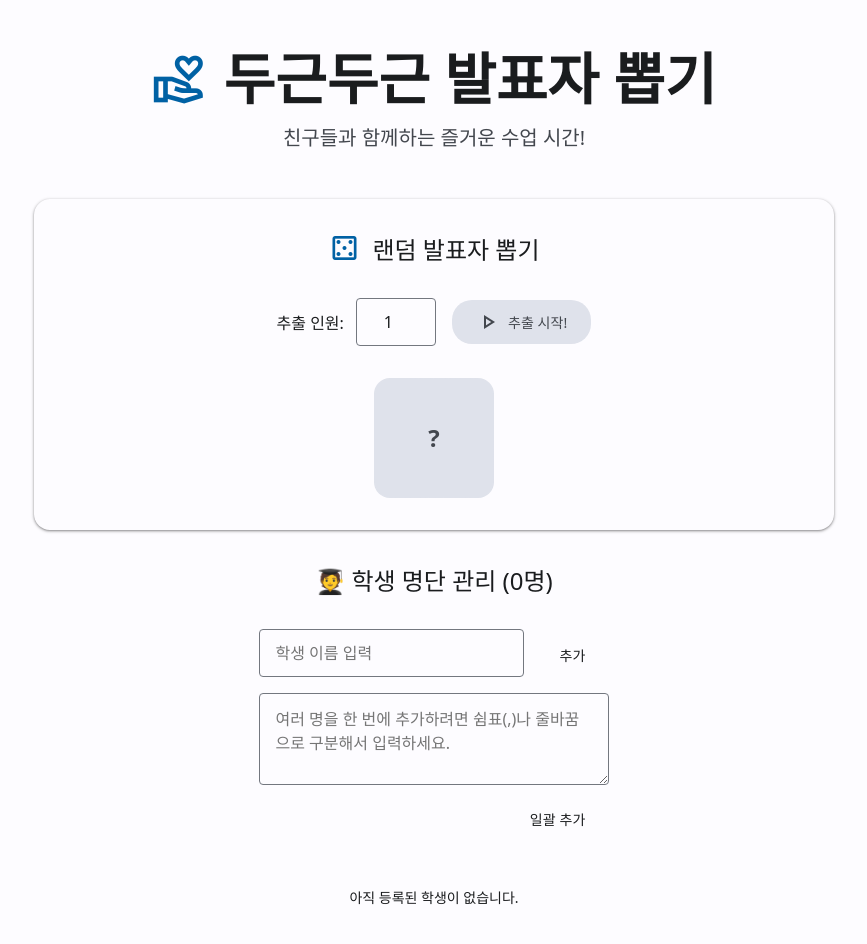
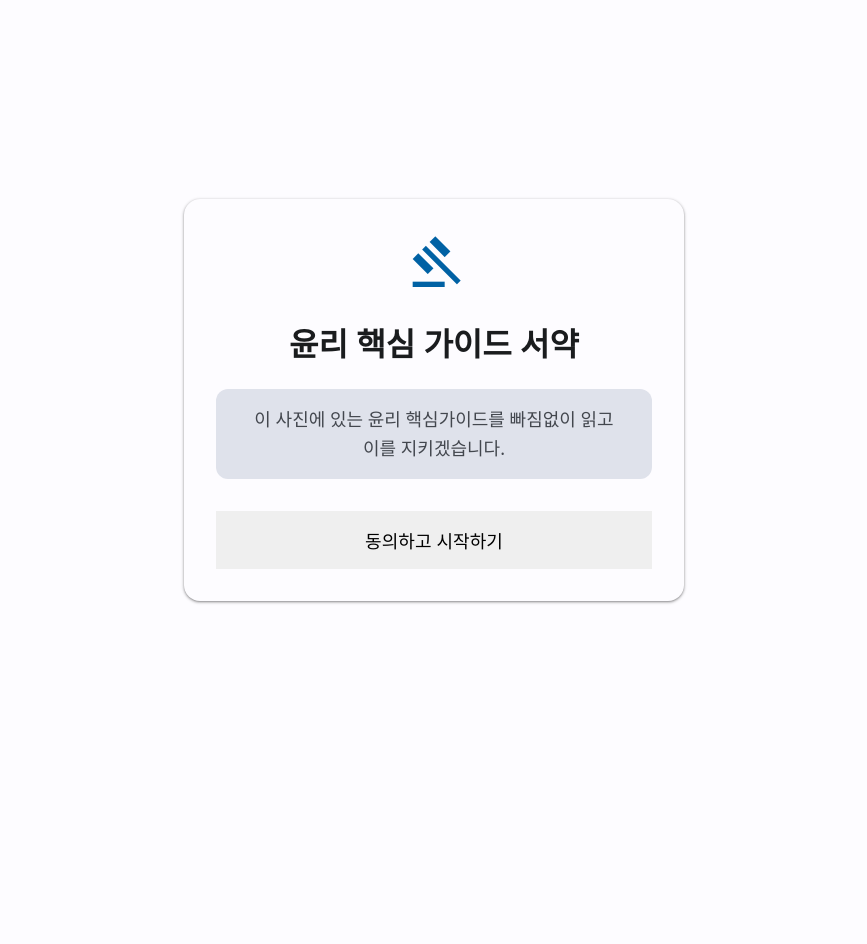
Before and after one commit to sinyeong7/randomchoice, a React (Vite) app: page / in a window 1280 px wide. Shown: the top 944 px of the page, without its empty margins (206-1073 px from the left). After the commit the page ends 800 px from the top, so only its background shows below. Built offline with nearby package versions, Linux system fonts and the light colour scheme; a web font is replaced by a local one.

Commit message:
feat: Add ethical guidelines gateway screen

```diff
--- a/src/App.css
+++ b/src/App.css
@@ -59,3 +59,57 @@
 .md-card:hover {
   box-shadow: var(--md-elevation-2);
 }
+
+/* Gateway Styles */
+.gateway-container {
+  display: flex;
+  justify-content: center;
+  align-items: center;
+  min-height: 100vh;
+  padding: 24px;
+  background-color: var(--md-sys-color-background);
+}
+
+.gateway-box {
+  text-align: center;
+  max-width: 500px;
+  display: flex;
+  flex-direction: column;
+  align-items: center;
+  gap: 24px;
+  animation: fadeIn 0.5s ease-out;
+}
+
+@keyframes fadeIn {
+  from { opacity: 0; transform: translateY(20px); }
+  to { opacity: 1; transform: translateY(0); }
+}
+
+.gateway-icon {
+  font-size: 64px;
+  color: var(--md-sys-color-primary);
+}
+
+.gateway-box h2 {
+  font-size: 32px;
+  margin: 0;
+  color: var(--md-sys-color-on-surface);
+}
+
+.gateway-text {
+  font-size: 18px;
+  line-height: 1.6;
+  color: var(--md-sys-color-on-surface-variant);
+  margin: 0;
+  padding: 16px;
+  background-color: var(--md-sys-color-surface-variant);
+  border-radius: 12px;
+  width: 100%;
+}
+
+.gateway-btn {
+  font-size: 18px;
+  padding: 16px 32px;
+  width: 100%;
+  margin-top: 8px;
+}
--- a/src/App.jsx
+++ b/src/App.jsx
@@ -1,4 +1,4 @@
-import React from 'react';
+import React, { useState } from 'react';
 import { StudentProvider } from './contexts/StudentContext';
 import StudentManager from './components/StudentManager';
 import SlotMachine from './components/SlotMachine';
@@ -6,6 +6,26 @@ import SecretSettings from './components/SecretSettings';
 import './App.css';
 
 function App() {
+  const [isAgreed, setIsAgreed] = useState(false);
+
+  if (!isAgreed) {
+    return (
+      <div className="gateway-container">
+        <div className="md-card gateway-box">
+          <span className="material-symbols-outlined gateway-icon">gavel</span>
+          <h2>윤리 핵심 가이드 서약</h2>
+          <p className="gateway-text">
+            이 사진에 있는 윤리 핵심가이드를 빠짐없이 읽고<br/>
+            이를 지키겠습니다.
+          </p>
+          <button className="md-btn primary gateway-btn" onClick={() => setIsAgreed(true)}>
+            동의하고 시작하기
+          </button>
+        </div>
+      </div>
+    );
+  }
+
   return (
     <StudentProvider>
       <div className="app-container">
```
Also changed, not shown: bid_6a3dd6f8cc8f5.png (added).
